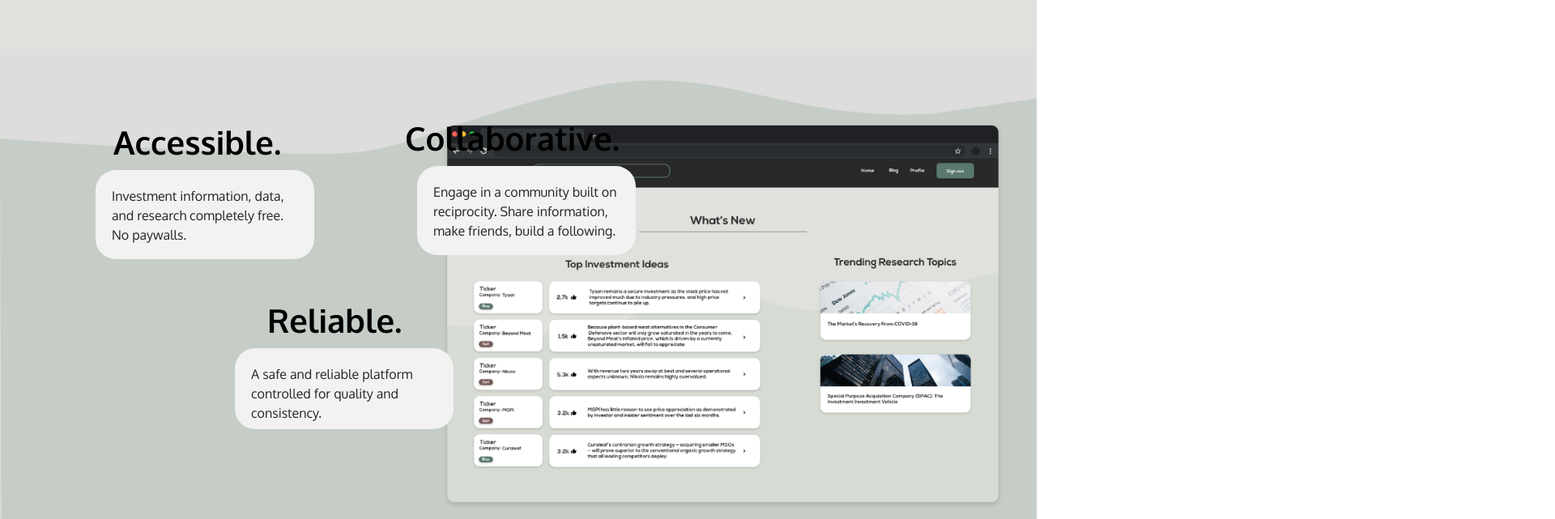
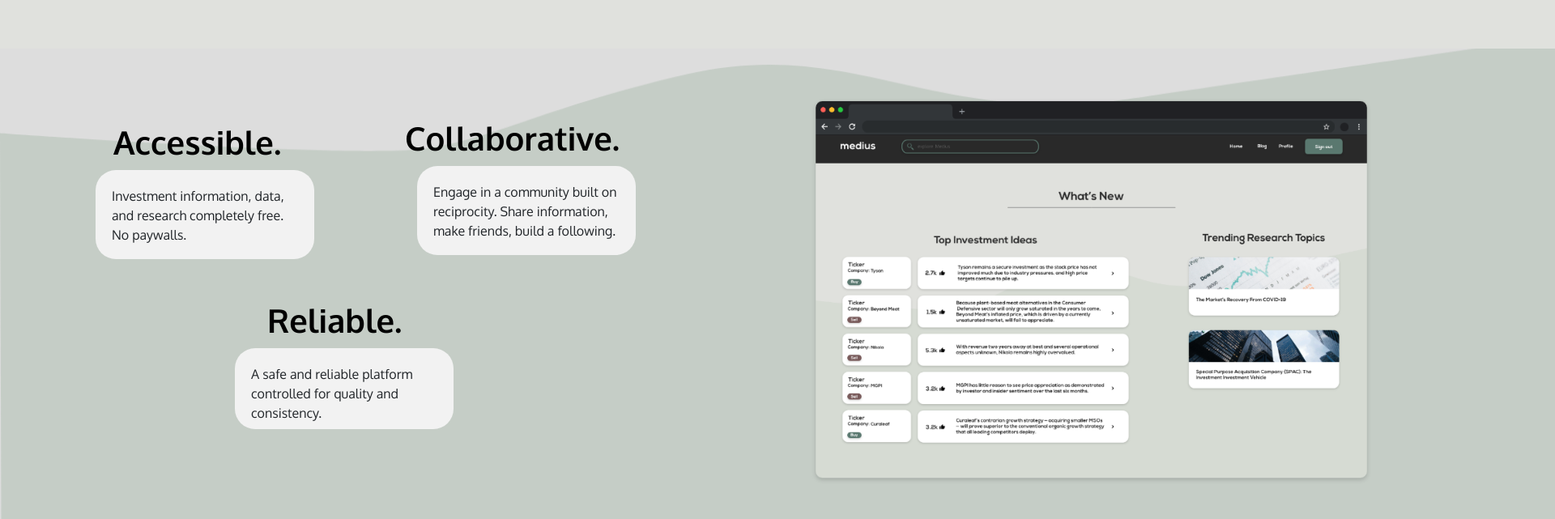
Before and after one commit to Medius-Research-Website/medius-frontend, a React (Create React App) app: page / in a window 1280 px wide. Shown: the part 680-1321 px from the top of the page at 81% size, 1920 px wide, since content can reach past the window. Built offline with nearby package versions, Linux system fonts and the light colour scheme.

Commit message:
made everything fixed in place

```diff
--- a/src/components/css_files/home.css
+++ b/src/components/css_files/home.css
@@ -5,6 +5,11 @@
 
 html {
     scroll-behavior: smooth;
+    width: 100vw;
+}
+
+body {
+    min-width: 2000px;
 }
 
 .monitor {
@@ -18,16 +23,16 @@ html {
     display: flex;
 }
 
+.image {
+    position: relative;
+    left: 1000px;
+    top: 0px;
+}
+
 .screen {
-    float: right;
     background: url(images/screen.png);
     width: 695px;
     height: 480px;
-    right: 90px;
-    top: 375px;
-    margin-top: 30px;
-    margin-right: 40px;
-    display: flex;
 }
 
 .page1 {
@@ -119,7 +124,7 @@ span1 {
 
 .container {
     /* max-width: 1200px; */
-    max-width: 100%;
+    max-width: 40%;
     margin-top: 5%;
     margin-left: 45%;
     /* margin: 0 auto; */
@@ -278,8 +283,3 @@ b {
     left: 330px;
     top: 1010px;
 }
-
-/*a {
-    font-weight: bolder;
-    color: white;
-}*/
--- a/src/components/home.jsx
+++ b/src/components/home.jsx
@@ -83,7 +83,7 @@ class home extends Component {
         <br/>
         <p id="collaborate">Collaborative.</p>
         <div className="rcorners3">Engage in a community built on reciprocity. Share information, make friends, build a following.</div>
-        <div className="screen"></div>
+        <div className="image"><div className="screen"></div></div>
 
         <p id="reliable">Reliable.</p>
         <div className="rcorners2">A safe and reliable platform controlled for quality and consistency.</div>
```
Lines whose indentation alone changed are shown as unchanged.
